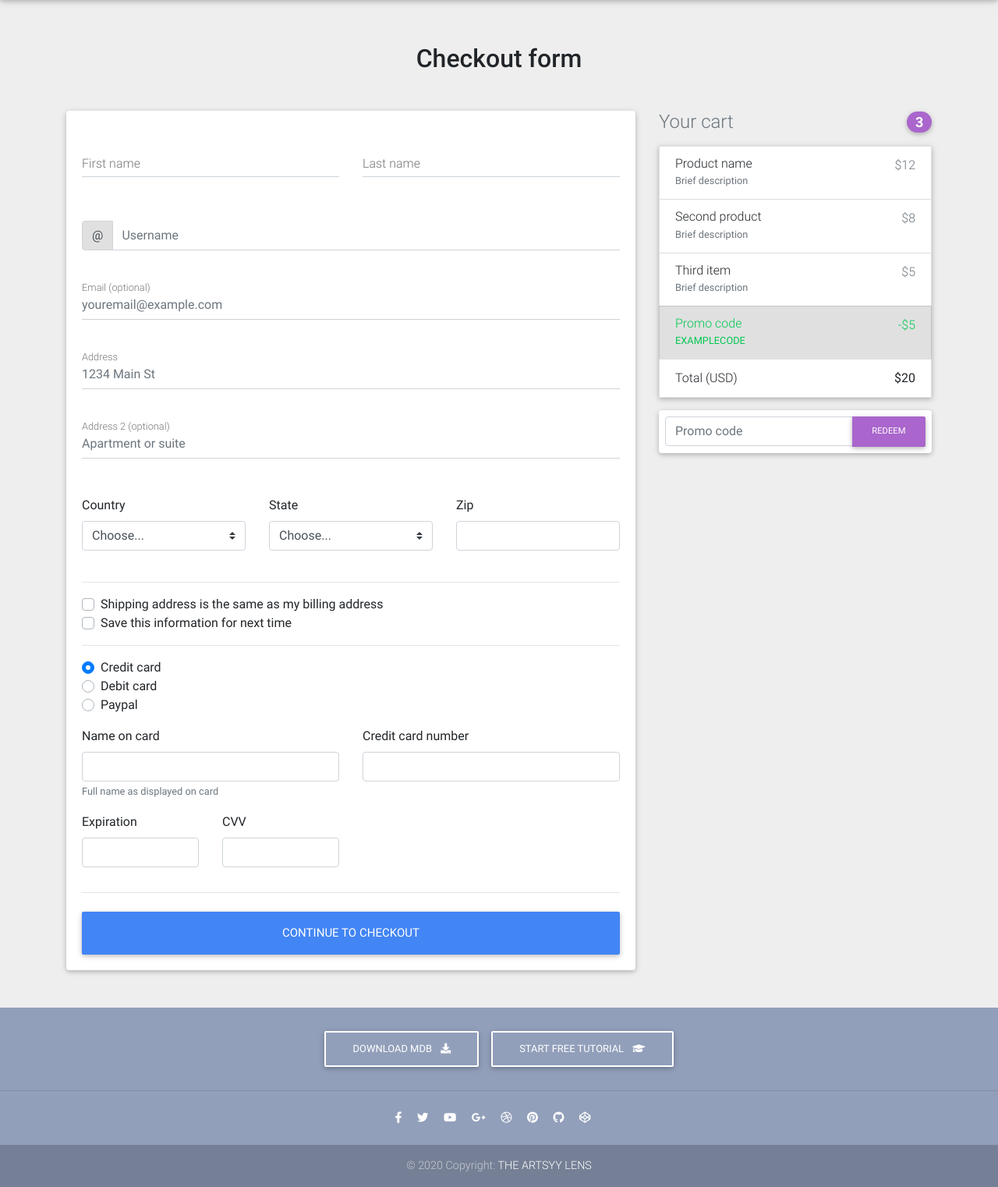
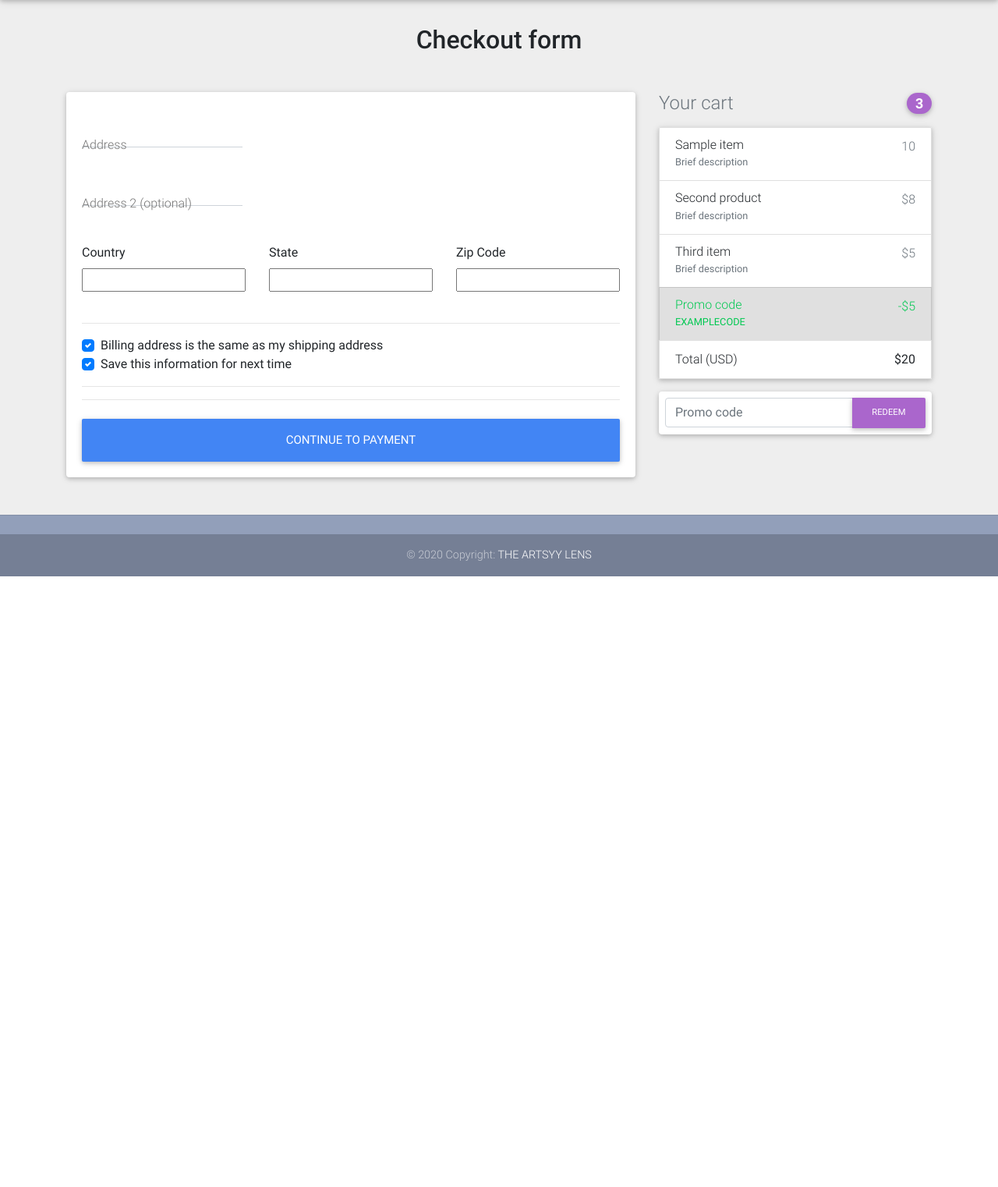
Before and after one commit to shrey1608/artsystore, a Django app: template templates/checkout.html in a window 1280 px wide. Shown: the part 64-1586 px from the top of the page at 78% size. After the commit the page ends 803 px from the top, so only its background shows below. Run offline with Django 3.2, Linux system fonts and the light colour scheme; the template is opened without the code that fills it: most values are stand-ins (such as "Sample title", 1, 10 or a date in 2020); form fields are guessed from the names that the template uses; parts of the project's set-up code (start-up, migrations or seed data) failed here and were passed over; some libraries are stand-ins or nearby versions.

Commit message:
checkout

```diff
--- a/ecommerce/settings/base.py
+++ b/ecommerce/settings/base.py
@@ -27,6 +27,8 @@ INSTALLED_APPS = [
     'allauth',
     'allauth.account',
     'allauth.socialaccount',
+    'crispy_forms',
+    'django_countries',
     'core'
 ]
 
--- a/templates/checkout.html
+++ b/templates/checkout.html
@@ -1,5 +1,6 @@
 {% load static%}
 {% load cart_template_tags %}
+{% load crispy_forms_tags %}
 <!DOCTYPE html>
 <html lang="en">
 
@@ -85,10 +86,11 @@
   <!-- Navbar -->
 
   <!--Main layout-->
-  <main class="mt-5 pt-4">
+  <main>
     <div class="container wow fadeIn">
 
       <!-- Heading -->
+      <h1>h</h1>
       <h2 class="my-5 h2 text-center">Checkout form</h2>
 
       <!--Grid row-->
@@ -101,62 +103,23 @@
           <div class="card">
 
             <!--Card content-->
-            <form class="card-body">
-
-              <!--Grid row-->
-              <div class="row">
-
-                <!--Grid column-->
-                <div class="col-md-6 mb-2">
-
-                  <!--firstName-->
-                  <div class="md-form ">
-                    <input type="text" id="firstName" class="form-control">
-                    <label for="firstName" class="">First name</label>
-                  </div>
-
-                </div>
-                <!--Grid column-->
-
-                <!--Grid column-->
-                <div class="col-md-6 mb-2">
-
-                  <!--lastName-->
-                  <div class="md-form">
-                    <input type="text" id="lastName" class="form-control">
-                    <label for="lastName" class="">Last name</label>
-                  </div>
-
-                </div>
-                <!--Grid column-->
-
-              </div>
-              <!--Grid row-->
-
-              <!--Username-->
-              <div class="md-form input-group pl-0 mb-5">
-                <div class="input-group-prepend">
-                  <span class="input-group-text" id="basic-addon1">@</span>
-                </div>
-                <input type="text" class="form-control py-0" placeholder="Username" aria-describedby="basic-addon1">
-              </div>
-
-              <!--email-->
-              <div class="md-form mb-5">
-                <input type="text" id="email" class="form-control" placeholder="youremail@example.com">
-                <label for="email" class="">Email (optional)</label>
-              </div>
+            <form method="POST" class="card-body">
+            {% csrf_token %}
 
               <!--address-->
               <div class="md-form mb-5">
-                <input type="text" id="address" class="form-control" placeholder="1234 Main St">
+                {% comment %}<input type="text" id="address" class="form-control" placeholder="1234 Main St">
+                {% endcomment %}
+                {{ form.street_address }}
                 <label for="address" class="">Address</label>
               </div>
 
               <!--address-2-->
               <div class="md-form mb-5">
-                <input type="text" id="address-2" class="form-control" placeholder="Apartment or suite">
+                {% comment %}<input type="text" id="address-2" class="form-control" placeholder="Apartment or suite">
+                {% endcomment %}
                 <label for="address-2" class="">Address 2 (optional)</label>
+                {{ form.apartment_address }}
               </div>
 
               <!--Grid row-->
@@ -165,38 +128,32 @@
                 <!--Grid column-->
                 <div class="col-lg-4 col-md-12 mb-4">
 
-                  <label for="country">Country</label>
-                  <select class="custom-select d-block w-100" id="country" required>
-                    <option value="">Choose...</option>
-                    <option>United States</option>
-                  </select>
-                  <div class="invalid-feedback">
-                    Please select a valid country.
-                  </div>
+                <label for="zip">Country</label>
+                  {% comment %}
+                  <input type="text" class="form-control" id="zip" placeholder="" required>
+                  {% endcomment %}
+                  {{form.country}}
+
 
                 </div>
                 <!--Grid column-->
+                <div class="col-lg-4 col-md-6 mb-4">
 
+                  <label for="zip">State</label>
+                  {% comment %}
+                  <input type="text" class="form-control" id="zip" placeholder="" required>
+                  {% endcomment %}
+                  {{form.state}}
+
+                </div>
                 <!--Grid column-->
                 <div class="col-lg-4 col-md-6 mb-4">
 
-                  <label for="state">State</label>
-                  <select class="custom-select d-block w-100" id="state" required>
-                    <option value="">Choose...</option>
-                    <option>California</option>
-                  </select>
-                  <div class="invalid-feedback">
-                    Please provide a valid state.
-                  </div>
-
-                </div>
-                <!--Grid column-->
-
-                <!--Grid column-->
-                <div class="col-lg-4 col-md-6 mb-4">
-
-                  <label for="zip">Zip</label>
+                  <label for="zip">Zip Code</label>
+                  {% comment %}
                   <input type="text" class="form-control" id="zip" placeholder="" required>
+                  {% endcomment %}
+                  {{form.zip_code}}
                   <div class="invalid-feedback">
                     Zip code required.
                   </div>
@@ -210,65 +167,32 @@
               <hr>
 
               <div class="custom-control custom-checkbox">
-                <input type="checkbox" class="custom-control-input" id="same-address">
-                <label class="custom-control-label" for="same-address">Shipping address is the same as my billing address</label>
-              </div>
-              <div class="custom-control custom-checkbox">
-                <input type="checkbox" class="custom-control-input" id="save-info">
-                <label class="custom-control-label" for="save-info">Save this information for next time</label>
-              </div>
+                  <input {% if form.same_billing_address %}checked{% endif %} type="checkbox" class="custom-control-input" name="same_billing_address" id="same-address">
+                  <label class="custom-control-label" for="same-address">Billing address is the same as my shipping address</label>
+                </div>
+                <div class="custom-control custom-checkbox">
+                  <input {% if form.same_info %}checked{% endif %} type="checkbox" class="custom-control-input" class="custom-control-input" name="save_info" id="save-info">
+                  <label class="custom-control-label" for="save-info">Save this information for next time</label>
+                </div>
 
               <hr>
 
               <div class="d-block my-3">
+              {% for value, name in form.fields.payment_option.choices %}
                 <div class="custom-control custom-radio">
-                  <input id="credit" name="paymentMethod" type="radio" class="custom-control-input" checked required>
-                  <label class="custom-control-label" for="credit">Credit card</label>
+                  <input id="{{ name }}" name="payment_option" value="{{ value }}" type="radio" class="custom-control-input" required>
+                  <label class="custom-control-label" for="{{ name }}">{{ name }}</label>
                 </div>
-                <div class="custom-control custom-radio">
-                  <input id="debit" name="paymentMethod" type="radio" class="custom-control-input" required>
-                  <label class="custom-control-label" for="debit">Debit card</label>
-                </div>
+                {% endfor %}
+                {% comment %}
                 <div class="custom-control custom-radio">
                   <input id="paypal" name="paymentMethod" type="radio" class="custom-control-input" required>
                   <label class="custom-control-label" for="paypal">Paypal</label>
                 </div>
-              </div>
-              <div class="row">
-                <div class="col-md-6 mb-3">
-                  <label for="cc-name">Name on card</label>
-                  <input type="text" class="form-control" id="cc-name" placeholder="" required>
-                  <small class="text-muted">Full name as displayed on card</small>
-                  <div class="invalid-feedback">
-                    Name on card is required
-                  </div>
-                </div>
-                <div class="col-md-6 mb-3">
-                  <label for="cc-number">Credit card number</label>
-                  <input type="text" class="form-control" id="cc-number" placeholder="" required>
-                  <div class="invalid-feedback">
-                    Credit card number is required
-                  </div>
-                </div>
-              </div>
-              <div class="row">
-                <div class="col-md-3 mb-3">
-                  <label for="cc-expiration">Expiration</label>
-                  <input type="text" class="form-control" id="cc-expiration" placeholder="" required>
-                  <div class="invalid-feedback">
-                    Expiration date required
-                  </div>
-                </div>
-                <div class="col-md-3 mb-3">
-                  <label for="cc-expiration">CVV</label>
-                  <input type="text" class="form-control" id="cc-cvv" placeholder="" required>
-                  <div class="invalid-feedback">
-                    Security code required
-                  </div>
-                </div>
+                {% endcomment %}
               </div>
               <hr class="mb-4">
-              <button class="btn btn-primary btn-lg btn-block" type="submit">Continue to checkout</button>
+              <button class="btn btn-primary btn-lg btn-block" type="submit">Continue to Payment</button>
 
             </form>
 
@@ -291,10 +215,10 @@
           <ul class="list-group mb-3 z-depth-1">
             <li class="list-group-item d-flex justify-content-between lh-condensed">
               <div>
-                <h6 class="my-0">Product name</h6>
+                <h6 class="my-0">{{ order_item.item.title }}</h6>
                 <small class="text-muted">Brief description</small>
               </div>
-              <span class="text-muted">$12</span>
+              <span class="text-muted">{{ order_item.item.price }}</span>
             </li>
             <li class="list-group-item d-flex justify-content-between lh-condensed">
               <div>
@@ -349,52 +273,11 @@
   <footer class="page-footer text-center font-small mt-4 wow fadeIn">
 
     <!--Call to action-->
-    <div class="pt-4">
-      <a class="btn btn-outline-white" href="https://mdbootstrap.com/docs/jquery/getting-started/download/" target="_blank" role="button">Download MDB
-        <i class="fas fa-download ml-2"></i>
-      </a>
-      <a class="btn btn-outline-white" href="https://mdbootstrap.com/education/bootstrap/" target="_blank" role="button">Start free tutorial
-        <i class="fas fa-graduation-cap ml-2"></i>
-      </a>
-    </div>
     <!--/.Call to action-->
 
     <hr class="my-4">
 
     <!-- Social icons -->
-    <div class="pb-4">
-      <a href="https://www.facebook.com/mdbootstrap" target="_blank">
-        <i class="fab fa-facebook-f mr-3"></i>
-      </a>
-
-      <a href="https://twitter.com/MDBootstrap" target="_blank">
-        <i class="fab fa-twitter mr-3"></i>
-      </a>
-
-      <a href="https://www.youtube.com/watch?v=7MUISDJ5ZZ4" target="_blank">
-        <i class="fab fa-youtube mr-3"></i>
-      </a>
-
-      <a href="https://plus.google.com/u/0/b/107863090883699620484" target="_blank">
-        <i class="fab fa-google-plus-g mr-3"></i>
-      </a>
-
-      <a href="https://dribbble.com/mdbootstrap" target="_blank">
-        <i class="fab fa-dribbble mr-3"></i>
-      </a>
-
-      <a href="https://pinterest.com/mdbootstrap" target="_blank">
-        <i class="fab fa-pinterest mr-3"></i>
-      </a>
-
-      <a href="https://github.com/mdbootstrap/bootstrap-material-design" target="_blank">
-        <i class="fab fa-github mr-3"></i>
-      </a>
-
-      <a href="http://codepen.io/mdbootstrap/" target="_blank">
-        <i class="fab fa-codepen mr-3"></i>
-      </a>
-    </div>
     <!-- Social icons -->
 
     <!--Copyright-->
--- a/templates/home.html
+++ b/templates/home.html
@@ -21,7 +21,7 @@
     body,
     header,
     .carousel {
-      height: 60vh;
+      height: 66vh;
     }
 
     @media (max-width: 740px) {
@@ -109,7 +109,6 @@
     </div>
   </nav>
   <!-- Navbar -->
-
   <!--Carousel Wrapper-->
   <div id="carousel-example-1z" class="carousel slide carousel-fade pt-4" data-ride="carousel">
 
```
Also changed, not shown: core/forms.py (added, +27 -0 lines), core/models.py (+16 -0 lines), core/views.py (+44 -4 lines), requirements.txt (+95 -4 lines), core/migrations/0011_address.py (added), core/migrations/0012_order_billing_address.py (added), templates/x.html (line endings or trailing spaces), 1 other file.
